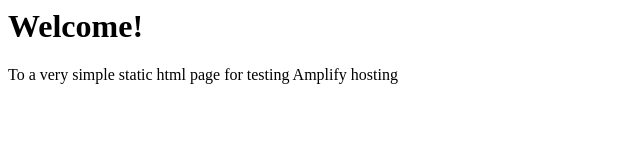
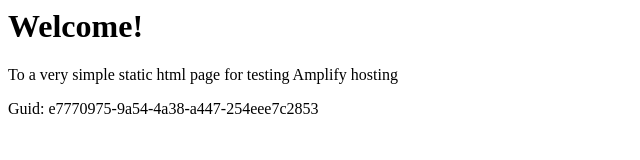
Before and after one commit to aws-aemilia-pdx/Github-PR-Commit-Integration-Test-DoNotTouch-v1-prod-us-west-2, a website: page src/index.html in a window 1280 px wide. Shown: the whole page, without its empty margins (0-640 px from the left). Drawn offline with Linux system fonts and the light colour scheme.

Commit message:
commit from integ tests

```diff
--- a/src/index.html
+++ b/src/index.html
@@ -1,3 +1,5 @@
+
+
 <html lang="en">
 
 <head>
@@ -10,6 +12,6 @@
 <body>
     <h1>Welcome!</h1>
     <p>To a very simple static html page for testing Amplify hosting</p>
-</body>
+    <p>Guid: e7770975-9a54-4a38-a447-254eee7c2853</p></body>
 
 </html>
```
